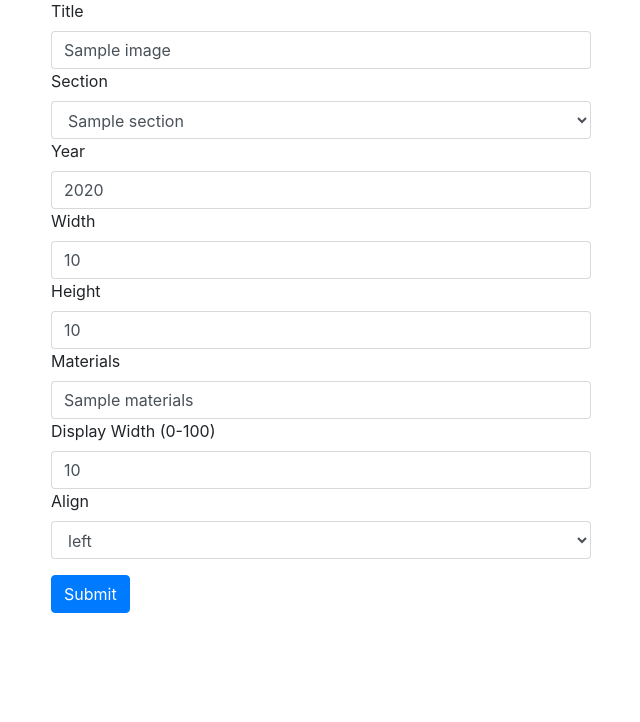
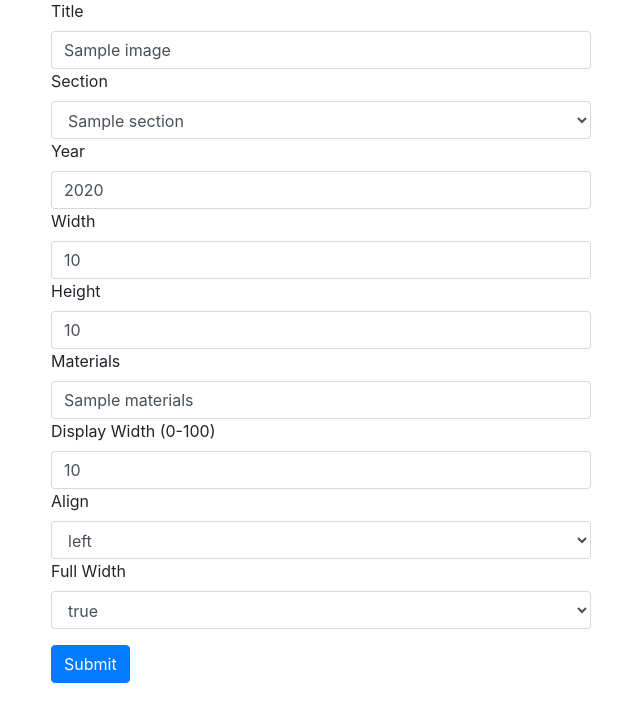
Before and after one commit to KingsleyBell/caleb_website, a Flask app: template app/templates/edit_image.html in a window 1280 px wide. Shown: the part 49-771 px from the top of the page, without its empty margins (319-959 px from the left). Run offline with Flask 2, Linux system fonts and the light colour scheme; the template is opened without the code that fills it: most values are stand-ins (such as "Sample title", 1, 10 or a date in 2020); some libraries are stand-ins or nearby versions.

Commit message:
multiple images per row functionality.

```diff
--- a/app/app.py
+++ b/app/app.py
@@ -74,6 +74,7 @@ def edit_image(section_id, image_id):
         materials = request.form.get('materials')
         display_width = request.form.get('display_width')
         align = request.form.get('align')
+        full_width = request.form.get('full_width') == "true"
 
         image["title"] = title
         image["year"] = year
@@ -82,6 +83,7 @@ def edit_image(section_id, image_id):
         image["materials"] = materials
         image["display_width"] = display_width
         image["align"] = align
+        image["full_width"] = full_width
 
         with open(db_path, 'w') as db_write:
             db_write.write(json.dumps(db))
@@ -141,6 +143,7 @@ def upload(section_id=None):
         materials = request.form.get('materials')
         display_width = request.form.get('display_width')
         align = request.form.get('align')
+        full_width = request.form.get('full_width') == "true"
 
         image_file = request.files.get('file')
         file_extension = image_file.filename.split('.')[-1]
@@ -157,7 +160,8 @@ def upload(section_id=None):
             "height": height,
             "materials": materials,
             "display_width": display_width,
-            "align": align
+            "align": align,
+            "full_width": full_width
           }
 
         db_section['images'].append(image_dict)
--- a/app/static/css/main.css
+++ b/app/static/css/main.css
@@ -37,7 +37,7 @@ body {
 }
 
 .section.active {
-    display: block !important;
+    display: flex !important;
 }
 
 @media only screen and (min-width: 768px) {
--- a/app/templates/edit_image.html
+++ b/app/templates/edit_image.html
@@ -39,6 +39,11 @@
             <option {% if image.align == 'center' %}selected{% endif %}>center</option>
             <option {% if image.align == 'right' %}selected{% endif %}>right</option>
           </select>
+          <label for="full_width">Full Width</label>
+          <select class="form-control" id="full_width" name="full_width" required>
+            <option {% if image.full_width %}selected{% endif %}>true</option>
+            <option {% if not image.full_width %}selected{% endif %}>false</option>
+          </select>
         </div>
         <button type="submit" class="btn btn-primary mb-2">Submit</button>
       </form>
--- a/app/templates/sections.html
+++ b/app/templates/sections.html
@@ -95,7 +95,8 @@
                   {{ image.width }} x {{ image.height }} |
                   {{ image.materials }} |
                   {{ image.display_width }}% |
-                  {{ image.align }}
+                  {{ image.align }} |
+                  Full width: {{ image.full_width }}
                 </small>
               </li>
             {% endfor %}
--- a/app/templates/upload.html
+++ b/app/templates/upload.html
@@ -42,6 +42,11 @@
             <option>center</option>
             <option>right</option>
           </select>
+          <label for="full_width">Full Width</label>
+          <select class="form-control" id="full_width" name="full_width" required>
+            <option>true</option>
+            <option>false</option>
+          </select>
           <label for="file">New Image</label>
           <input type="file" class="form-control-file" id="file" name="file" required>
         </div>
```
Also changed, not shown: app/templates/index.html (+13 -7 lines).
